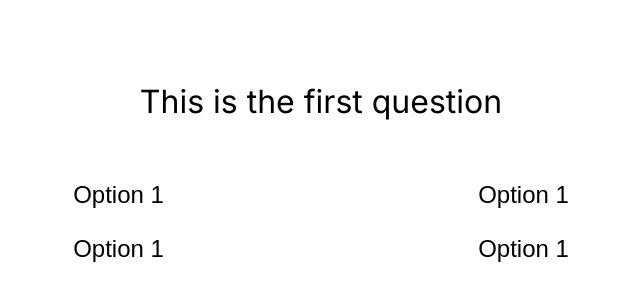
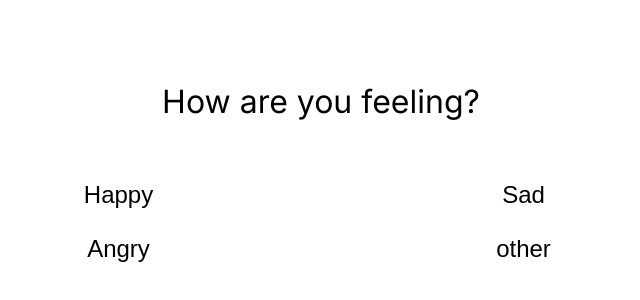
Before and after one commit to zackhanni/how-are-you-feeling, a Next.js app: page / in a window 1280 px wide. Shown: the part 78-378 px from the top of the page, without its empty margins (319-959 px from the left). Built offline with nearby package versions, Linux system fonts and the light colour scheme.

Commit message:
FeelingSurvey should pull information from FeelingNodes

```diff
--- a/src/app/page.tsx
+++ b/src/app/page.tsx
@@ -1,17 +1,18 @@
-import { FeelingContainer } from "@/components/FeelingContainer";
+import FeelingSurvey from "@/components/FeelingSurvey"
 
 
 import React, { useState } from "react";
 
 
+export default function Home() {
 
-
-export default function Home() {
 
   return (
     <body>
 
-      <FeelingContainer />
+
+            <FeelingSurvey />
+
 
     </body>
   )
--- a/src/components/FeelingButton.tsx
+++ b/src/components/FeelingButton.tsx
@@ -1,5 +1,5 @@
-export const FeelingButton = () => {
+export const FeelingButton = (props) => {
     return (
-        <button className="feeling-btn">Option 1</button>
+        <button className="feeling-btn">{props.feeling}</button>
     )
 };
--- a/src/components/FeelingButtons.tsx
+++ /dev/null
@@ -1,12 +0,0 @@
-import { FeelingButton } from "./FeelingButton";
-
-export const FeelingButtons = () => {
-    return (
-        <div id="feeling-buttons" className="btn-grid">
-            <FeelingButton />
-            <FeelingButton />
-            <FeelingButton />
-            <FeelingButton />
-    </div>
-    )
-};
--- a/src/components/FeelingContainer.tsx
+++ /dev/null
@@ -1,12 +0,0 @@
-import { FeelingButtons } from "@/components/FeelingButtons"
-import { FeelingQuestion } from "@/components/FeelingQuestion"
-
-
-export const FeelingContainer = () => {
-    return (
-        <div className="container">
-            <FeelingQuestion />
-            <FeelingButtons />
-        </div>
-    )
-};
--- a/src/components/FeelingQuestion.tsx
+++ b/src/components/FeelingQuestion.tsx
@@ -1,5 +1,5 @@
-export const FeelingQuestion = () => {
+export const FeelingQuestion = (props) => {
     return (
-    <div id="question">This is the first question</div>
+    <div id="question">{props.question}</div>
     )
 }
--- /dev/null
+++ b/src/components/FeelingSurvey.tsx
@@ -0,0 +1,23 @@
+import { FeelingButton } from "./FeelingButton";
+import { FeelingQuestion } from "@/components/FeelingQuestion"
+
+import FeelingNodes from "./FeelingNodes";
+let nodeId = 0;
+let feelingOptions = FeelingNodes[nodeId].options
+let question = FeelingNodes[nodeId].question
+
+export const FeelingSurvey = () => {
+    return (
+        <div className="container">
+            <FeelingQuestion question={question}/>
+        <div id="feeling-buttons" className="btn-grid">
+            <FeelingButton feeling={feelingOptions[0].text} />
+            <FeelingButton feeling={feelingOptions[1].text}/>
+            <FeelingButton feeling={feelingOptions[2].text}/>
+            <FeelingButton feeling="other" />
+        </div>
+        </div>
+    )
+};
+
+export default FeelingSurvey;
```
